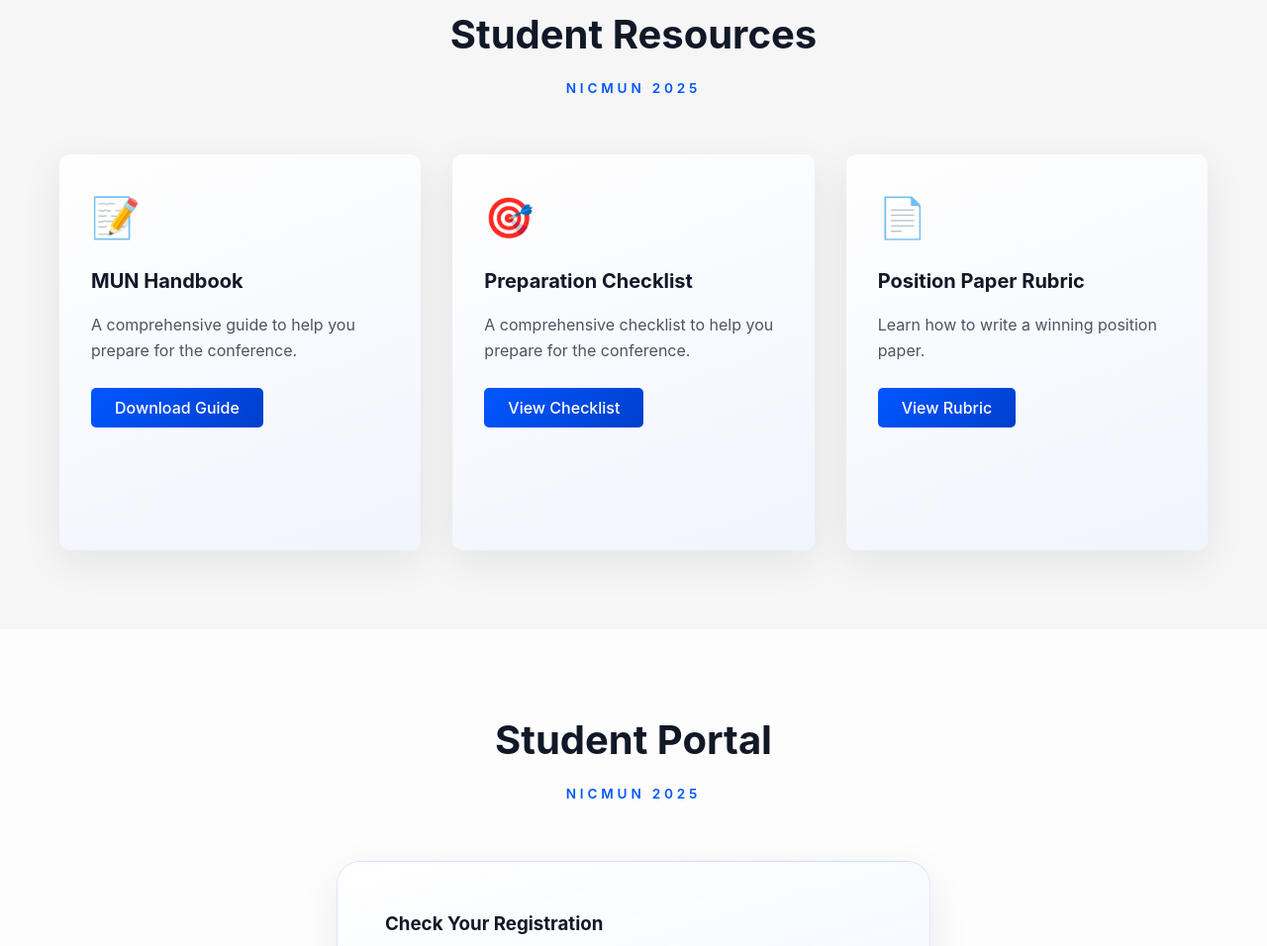
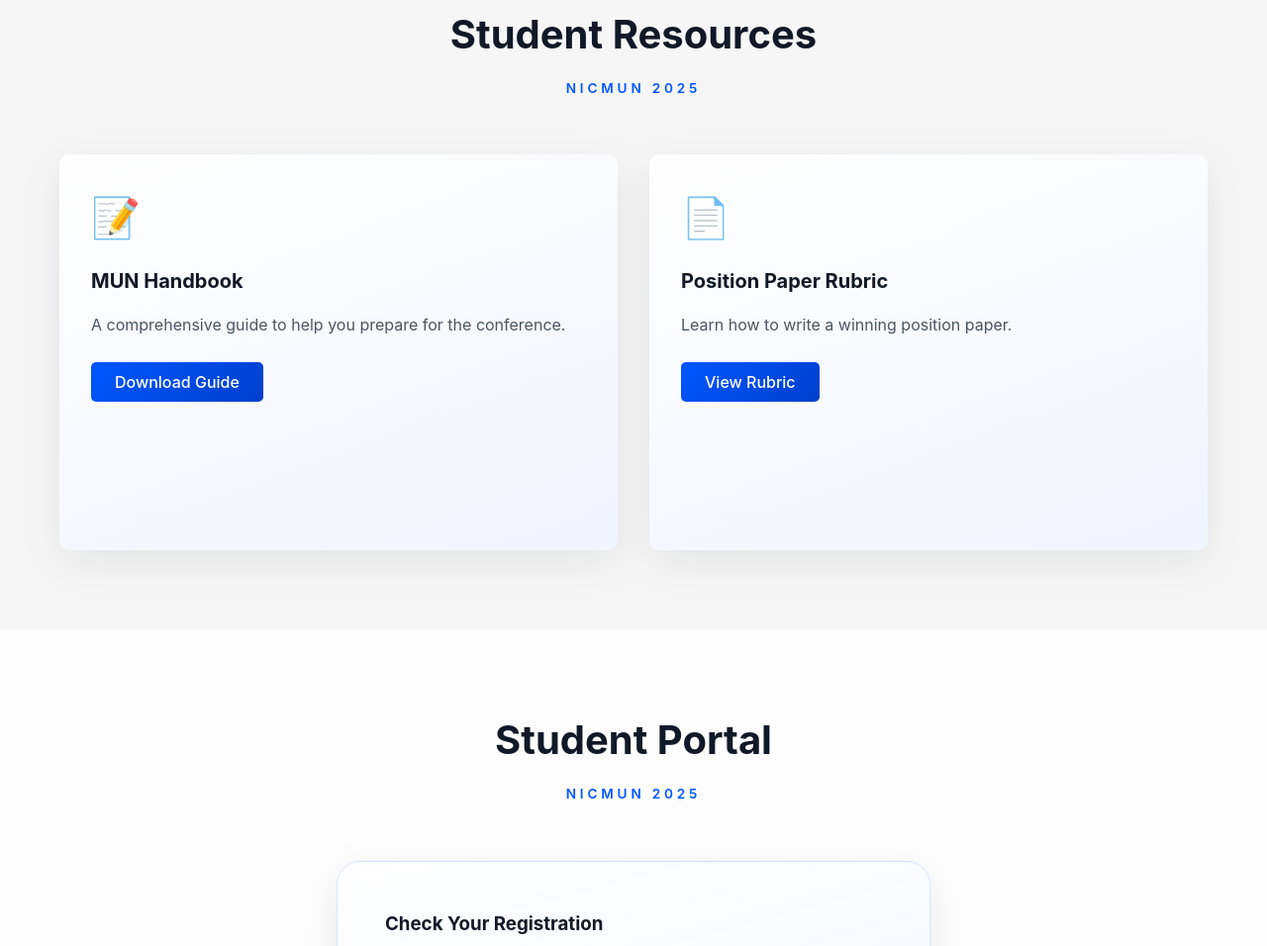
Before and after one commit to EsElCamii/nicmun-online, a plain HTML site: page index.html in a window 1280 px wide. Shown: the part 6406-7362 px from the top of the page at 99% size. Drawn offline with Linux system fonts and the light colour scheme.

Commit message:
errase prep checklist

```diff
--- a/index.html
+++ b/index.html
@@ -569,22 +569,6 @@
             </a>
           </div>
           <div class="resource-card">
-            <div class="card-icon">🎯</div>
-            <h3>Preparation Checklist</h3>
-            <p>
-              A comprehensive checklist to help you prepare for the conference.
-            </p>
-            <a
-              href="https://docs.google.com/document/d/1/edit?usp=share_link"
-              class="download-button"
-              target="_blank"
-              rel="noopener noreferrer"
-            >
-              View Checklist
-            </a>
-            <!-- Paste the link of teh file here ⬆️ -->
-          </div>
-          <div class="resource-card">
             <div class="card-icon">📄</div>
             <h3>Position Paper Rubric</h3>
             <p>Learn how to write a winning position paper.</p>
```
